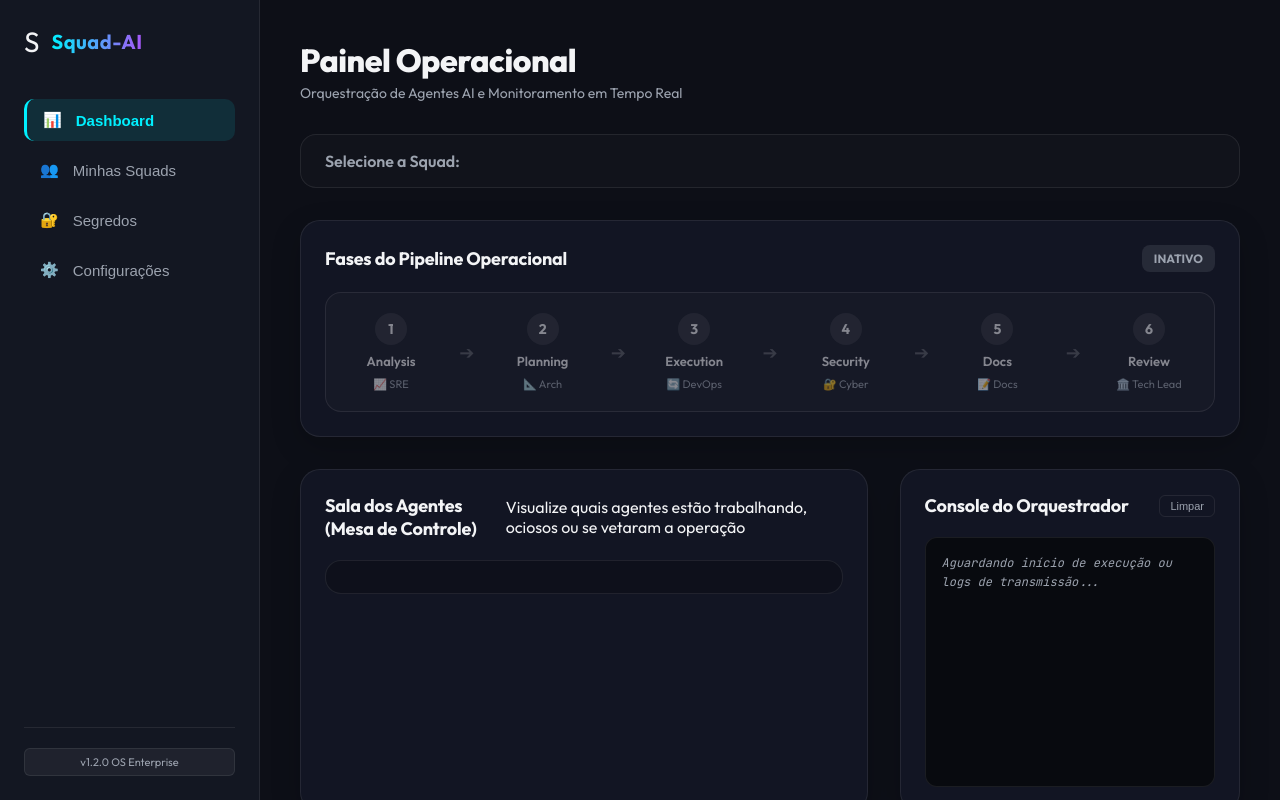
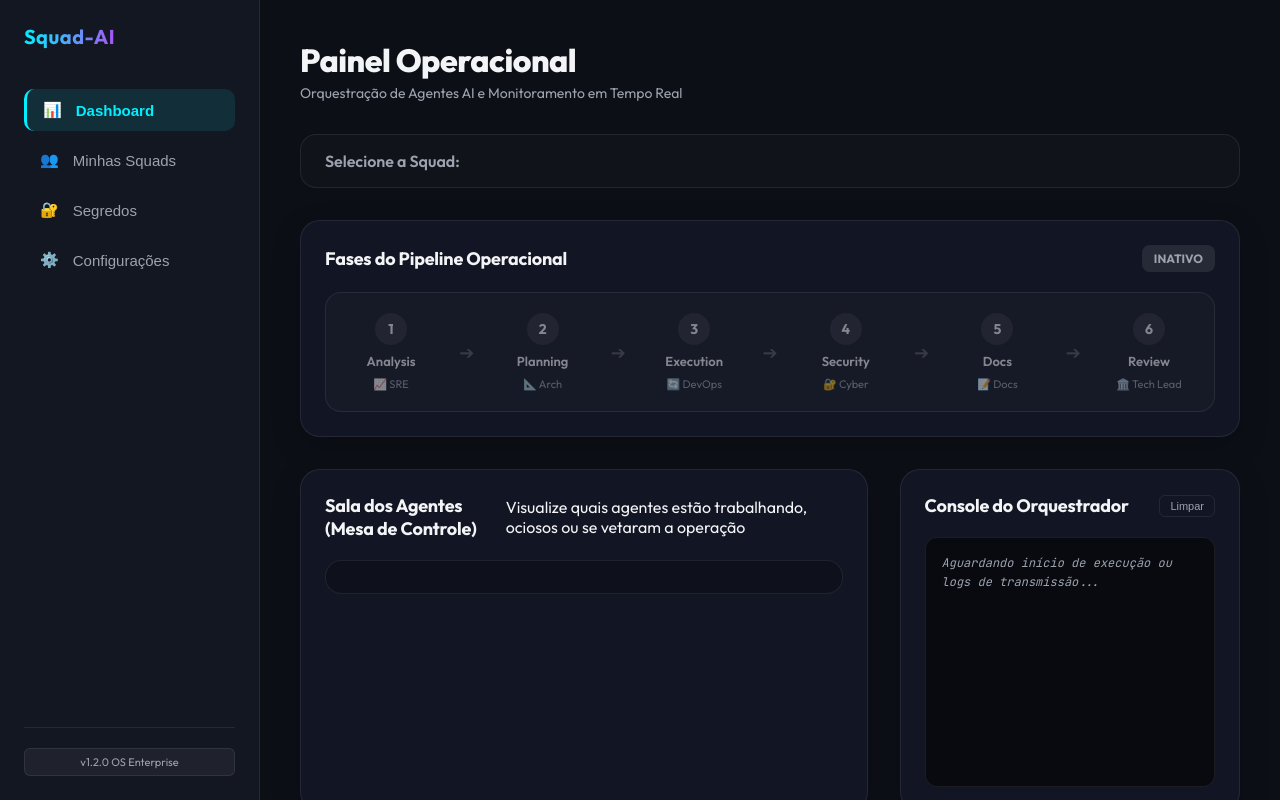
Before and after one commit to Wagner85/squad-ai-infra, a website: page dashboard/public/index.html in a window 1280 px wide. Drawn offline with Linux system fonts and the light colour scheme.

Commit message:
Remove S icon from dashboard sidebar

```diff
--- a/dashboard/public/index.html
+++ b/dashboard/public/index.html
@@ -17,7 +17,6 @@
     <!-- Sidebar de Navegação -->
     <aside class="sidebar">
       <div class="logo-area">
-        <span class="logo-icon">S</span>
         <span class="logo-text">Squad-AI</span>
       </div>
       <nav class="nav-menu">
```
